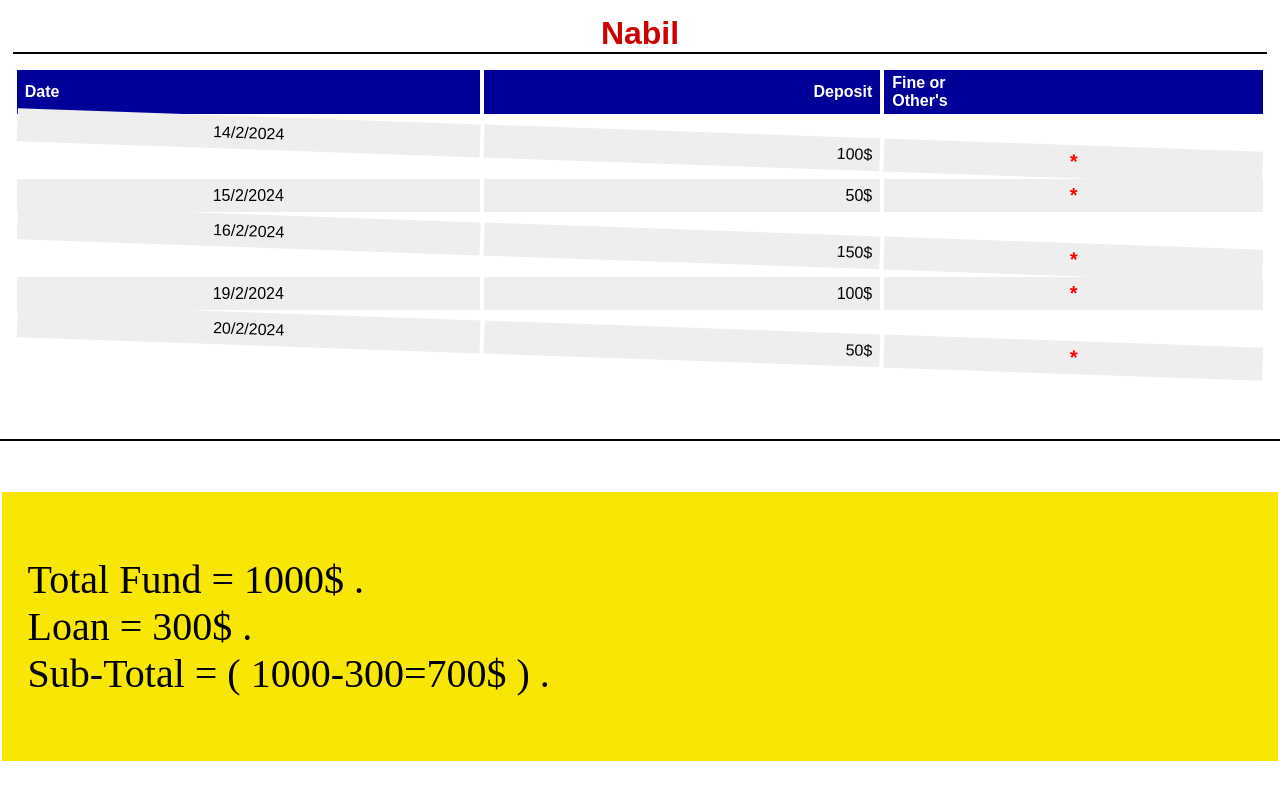
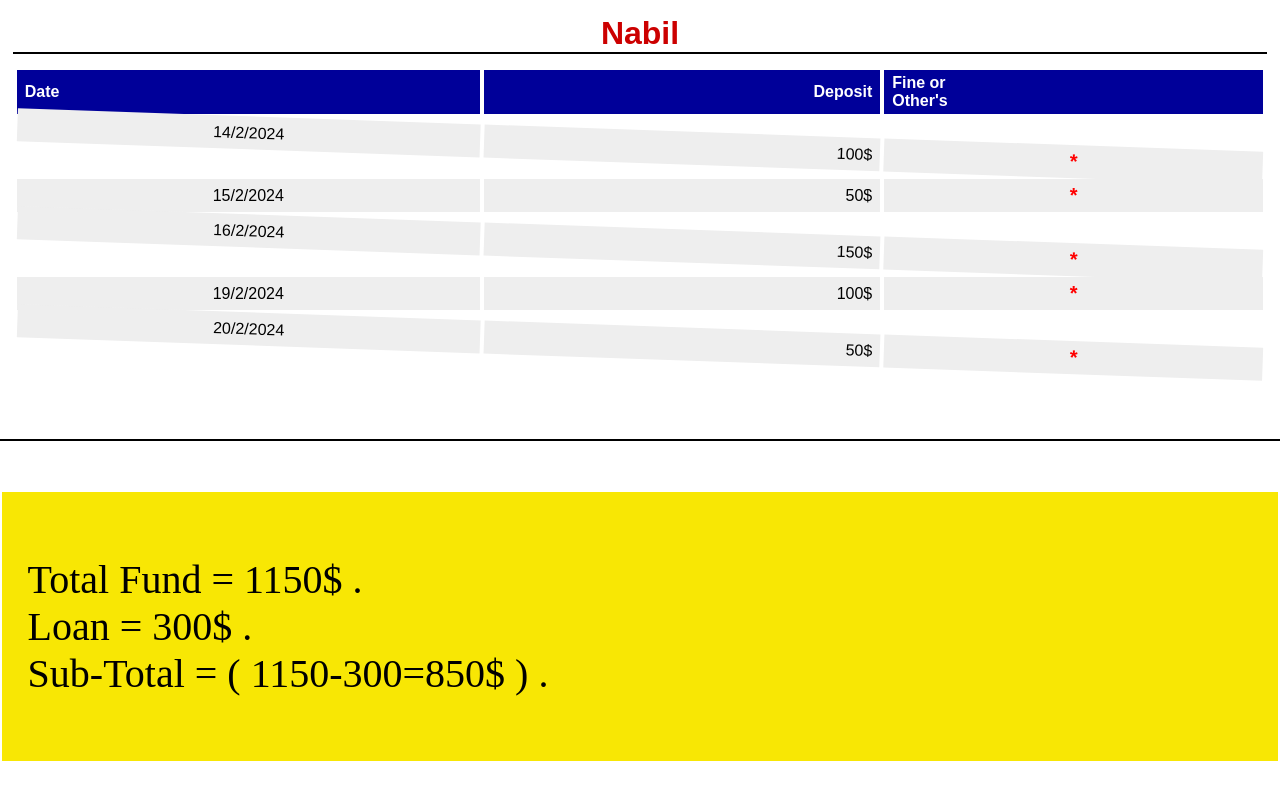
Before and after one commit to MilkanBasarNabil/fund-list, a plain HTML site: page index.html in a window 1280 px wide. Shown: the part 1092-1892 px from the top of the page. Drawn offline with Linux system fonts and the light colour scheme.

Commit message:
Update index.html

```diff
--- a/index.html
+++ b/index.html
@@ -143,9 +143,9 @@
     </div>
     <div class="underline"></div>
     <div class="total">
-      <p>  total fund = 1000$ .</p>
+      <p>  total fund = 1150$ .</p>
        <p>  loan = 300$ .</p>
-       <p>  sub-total = ( 1000-300=700$ ) .</p>
+       <p>  sub-total = ( 1150-300=850$ ) .</p>
     </div>
 
 
```
